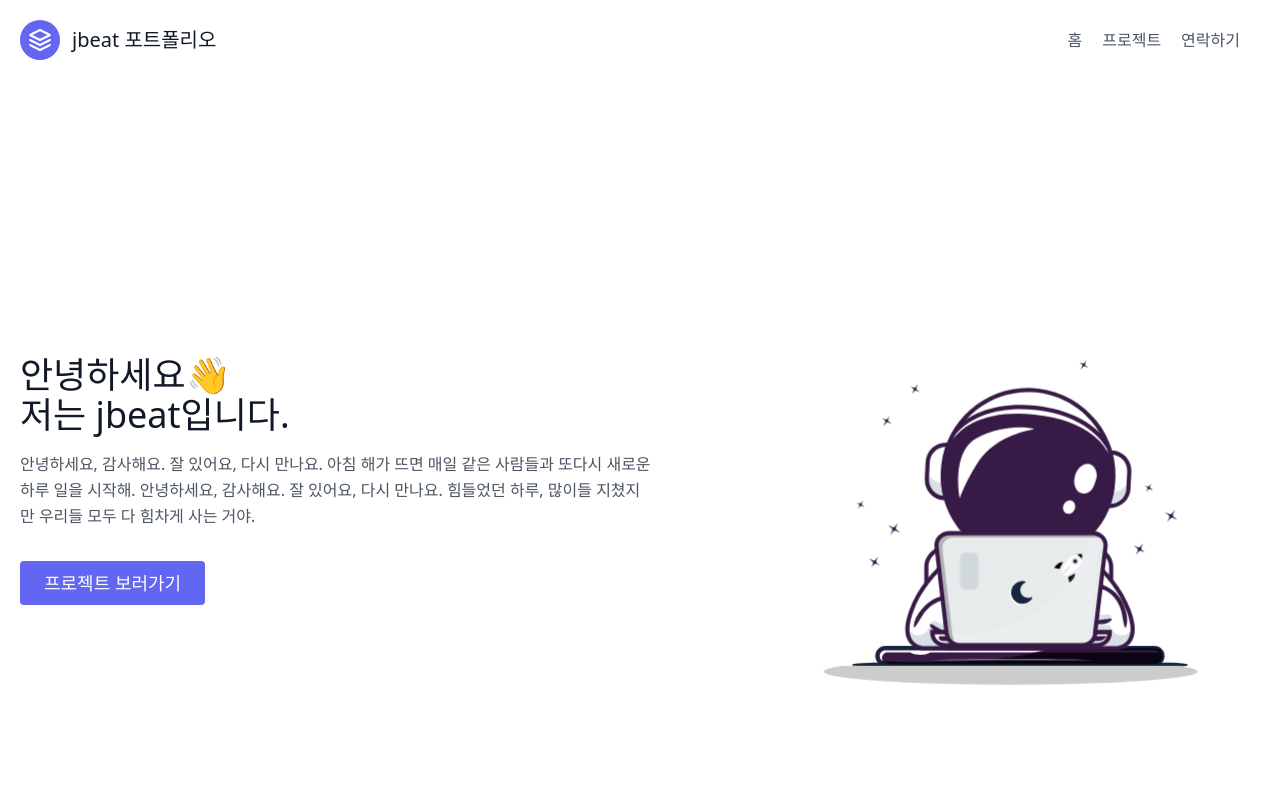
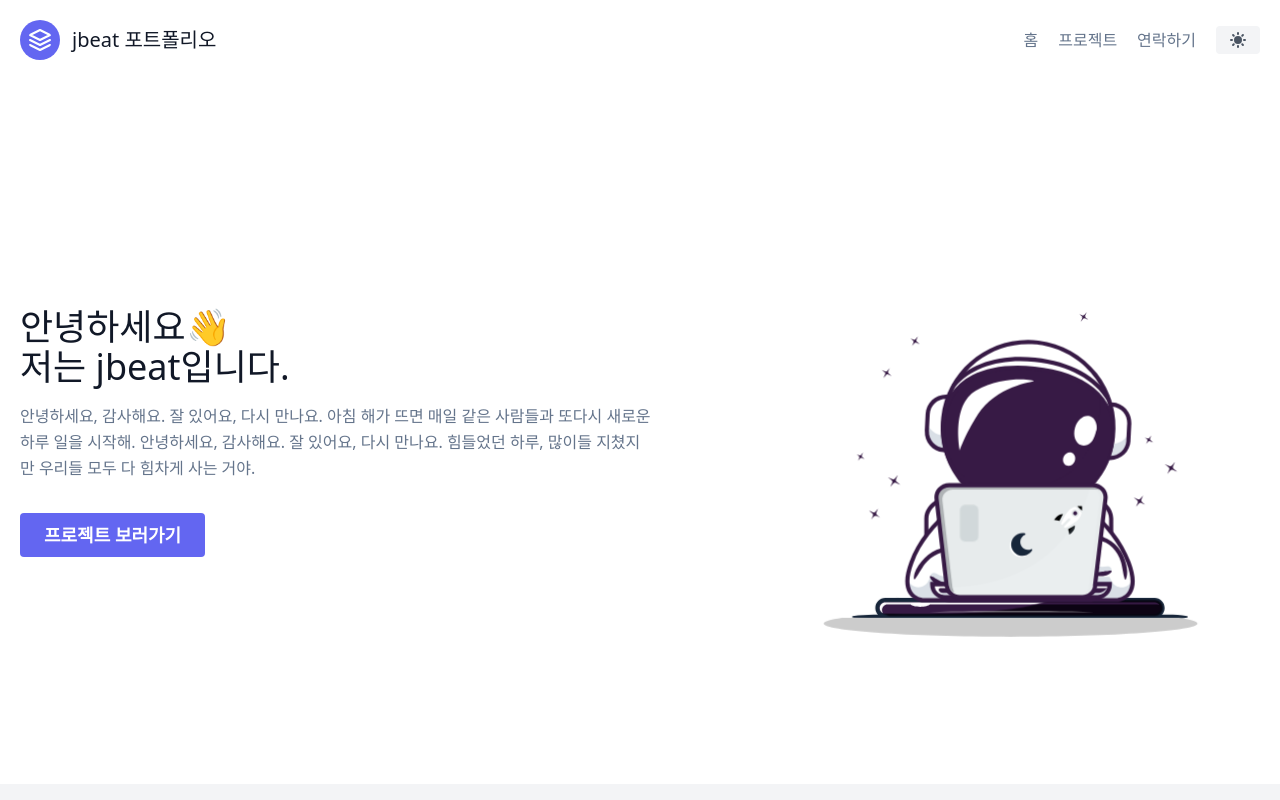
Before and after one commit to jbeat30/my-portfolio-next, a Next.js app: page / in a window 1280 px wide. Shown: the top 800 px of the page. Built offline with nearby package versions, Linux system fonts and the light colour scheme.

Commit message:
feat: 테마변경버튼 구현 및 추가, 스타일 작업

```diff
--- a/app/globals.css
+++ b/app/globals.css
@@ -1,3 +1,28 @@
 @tailwind base;
 @tailwind components;
 @tailwind utilities;
+
+.bg-primary {
+  @apply bg-white dark:bg-slate-800
+}
+
+.btn-project {
+  @apply inline-flex text-white dark:text-white bg-indigo-500 border-0 py-2 px-6 focus:outline-none hover:bg-indigo-600 rounded text-lg
+}
+
+h1, h2, h3, h4, h5, h6 {
+  @apply text-slate-900 dark:text-white
+}
+
+footer {
+  @apply text-gray-600 dark:text-white
+  bg-gray-100 dark:bg-slate-600/20
+}
+
+a {
+  @apply text-slate-500 hover:text-slate-700 dark:text-slate-400 dark:hover:text-slate-50
+}
+
+p {
+  @apply text-slate-500 dark:text-slate-400
+}
--- a/app/layout.tsx
+++ b/app/layout.tsx
@@ -3,6 +3,7 @@
 import './globals.css'
 import Header from '@/components/layout/Header'
 import Footer from '@/components/layout/Footer'
+import { ThemeProvider } from 'next-themes'
 
 const geistSans = localFont({
   src: './fonts/GeistVF.woff',
@@ -26,13 +27,17 @@
   children: React.ReactNode
 }>) {
   return (
-    <html lang="en">
+    <html lang="en" suppressHydrationWarning>
       <body
         className={`${geistSans.variable} ${geistMono.variable} antialiased`}
       >
-        <Header />
-        <main className="bg-primary">{children}</main>
-        <Footer />
+        <ThemeProvider attribute="class">
+          <main className="bg-primary min-h-screen flex flex-col">
+            <Header />
+            {children}
+            <Footer />
+          </main>
+        </ThemeProvider>
       </body>
     </html>
   )
--- a/components/Hero.tsx
+++ b/components/Hero.tsx
@@ -1,39 +1,34 @@
 'use client'
 
-import Link from "next/link";
-import {ReactElement} from "react";
+import Link from 'next/link'
+import { ReactElement } from 'react'
 
 export default function Hero({ imgSection }: { imgSection: ReactElement }) {
   return (
-      <div className="flex min-h-screen flex-col items-center justify-center text-gray-600 body-font">
+    <div className="flex-grow text-gray-600 body-font">
       <div className="container mx-auto flex px-5 py-24 md:flex-row flex-col items-center">
-          <div
-              className="lg:flex-grow md:w-1/2 lg:pr-24 md:pr-16 flex flex-col md:items-start md:text-left mb-16 md:mb-0 items-center text-center">
+        <div className="lg:flex-grow md:w-1/2 lg:pr-24 md:pr-16 flex flex-col md:items-start md:text-left mb-16 md:mb-0 items-center text-center">
           <h1 className="title-font sm:text-4xl text-3xl mb-4 font-medium text-gray-900">
             안녕하세요👋
-              <br className="hidden lg:inline-block"/>
+            <br className="hidden lg:inline-block" />
             저는 jbeat입니다.
           </h1>
           <p className="mb-8 leading-relaxed">
-              안녕하세요, 감사해요.
-              잘 있어요, 다시 만나요.
-              아침 해가 뜨면
-              매일 같은 사람들과 또다시 새로운 하루 일을 시작해.
-              안녕하세요, 감사해요.
-              잘 있어요, 다시 만나요.
-              힘들었던 하루, 많이들 지쳤지만
-              우리들 모두 다 힘차게 사는 거야.
+            안녕하세요, 감사해요. 잘 있어요, 다시 만나요. 아침 해가 뜨면 매일
+            같은 사람들과 또다시 새로운 하루 일을 시작해. 안녕하세요, 감사해요.
+            잘 있어요, 다시 만나요. 힘들었던 하루, 많이들 지쳤지만 우리들 모두
+            다 힘차게 사는 거야.
           </p>
           <div className="flex justify-center">
-              <Link href="/projects"
-                    className="inline-flex text-white bg-indigo-500 border-0 py-2 px-6 focus:outline-none hover:bg-indigo-600 rounded text-lg">
+            <Link
+              href="/projects"
+              className="btn-project font-bold"
+            >
               프로젝트 보러가기
             </Link>
           </div>
         </div>
-          <div className="lg:max-w-lg lg:w-full md:w-1/2 w-5/6">
-            {imgSection}
-          </div>
+        <div className="lg:max-w-lg lg:w-full md:w-1/2 w-5/6">{imgSection}</div>
       </div>
     </div>
   )
--- /dev/null
+++ b/components/ThemeChangeButton.tsx
@@ -0,0 +1,49 @@
+'use client'
+
+import { useTheme } from 'next-themes'
+
+export default function ThemeChangeButton() {
+  const { theme, setTheme } = useTheme()
+  return (
+    <button
+      className="
+                inline-flex items-center
+                border-0 py-1 px-3 rounded text-base mt-4 md:mt-0
+                focus:outline-none
+                bg-gray-100
+                hover:bg-gray-50
+                hover:text-orange-500
+                dark:bg-slate-600
+                dark:text-slate-400
+                dark:hover:bg-slate-700
+                dark:hover:text-yellow-300
+                "
+      type="button"
+      onClick={() => setTheme(theme === 'dark' ? 'light' : 'dark')}
+    >
+      {/* 라이트 모드 */}
+      <svg
+        xmlns="http://www.w3.org/2000/svg"
+        className="visible dark:invisible dark:h-0 dark:w-0 h-5 w-5"
+        viewBox="0 0 20 20"
+        fill="currentColor"
+      >
+        <path
+          fillRule="evenodd"
+          d="M10 2a1 1 0 011 1v1a1 1 0 11-2 0V3a1 1 0 011-1zm4 8a4 4 0 11-8 0 4 4 0 018 0zm-.464 4.95l.707.707a1 1 0 001.414-1.414l-.707-.707a1 1 0 00-1.414 1.414zm2.12-10.607a1 1 0 010 1.414l-.706.707a1 1 0 11-1.414-1.414l.707-.707a1 1 0 011.414 0zM17 11a1 1 0 100-2h-1a1 1 0 100 2h1zm-7 4a1 1 0 011 1v1a1 1 0 11-2 0v-1a1 1 0 011-1zM5.05 6.464A1 1 0 106.465 5.05l-.708-.707a1 1 0 00-1.414 1.414l.707.707zm1.414 8.486l-.707.707a1 1 0 01-1.414-1.414l.707-.707a1 1 0 011.414 1.414zM4 11a1 1 0 100-2H3a1 1 0 000 2h1z"
+          clipRule="evenodd"
+        />
+      </svg>
+
+      {/* 다크 모드 */}
+      <svg
+        xmlns="http://www.w3.org/2000/svg"
+        className="visible dark:visible dark:h-5 dark:w-5 h-0 w-0"
+        viewBox="0 0 20 20"
+        fill="currentColor"
+      >
+        <path d="M17.293 13.293A8 8 0 016.707 2.707a8.001 8.001 0 1010.586 10.586z" />
+      </svg>
+    </button>
+  )
+}
--- a/components/layout/Footer.tsx
+++ b/components/layout/Footer.tsx
@@ -19,7 +19,7 @@
           <span className="inline-flex sm:ml-auto sm:mt-0 mt-4 justify-center sm:justify-start">
             <Link
               href="https://github.com/jbeat30"
-              className="text-gray-500"
+              className="text-gray-700 hover:text-black transition-colors duration-300"
               rel="noopener noreferrer"
               target="_blank"
             >
--- a/components/layout/Header.tsx
+++ b/components/layout/Header.tsx
@@ -1,4 +1,7 @@
+'use client'
+
 import Link from 'next/link'
+import ThemeChangeButton from '@/components/ThemeChangeButton'
 
 export default function Header() {
   return (
@@ -39,6 +42,8 @@
             연락하기
           </Link>
         </nav>
+        {/* 테마 변경 버튼 */}
+        <ThemeChangeButton />
       </div>
     </header>
   )
--- a/tailwind.config.ts
+++ b/tailwind.config.ts
@@ -6,6 +6,7 @@
     "./components/**/*.{js,ts,jsx,tsx,mdx}",
     "./app/**/*.{js,ts,jsx,tsx,mdx}",
   ],
+  darkMode: "class",
   theme: {
     extend: {
       colors: {
```
Lines whose indentation alone changed are shown as unchanged.
